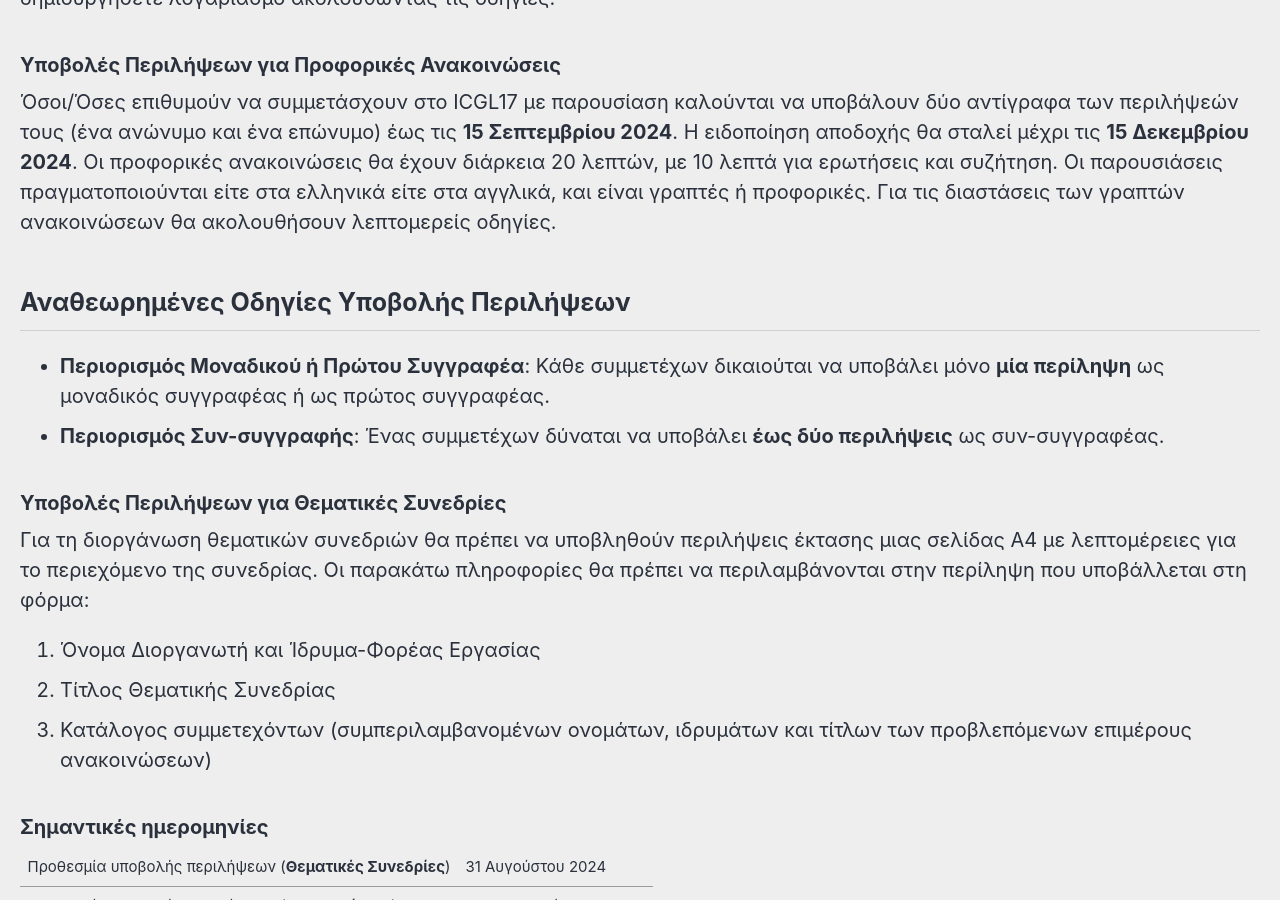
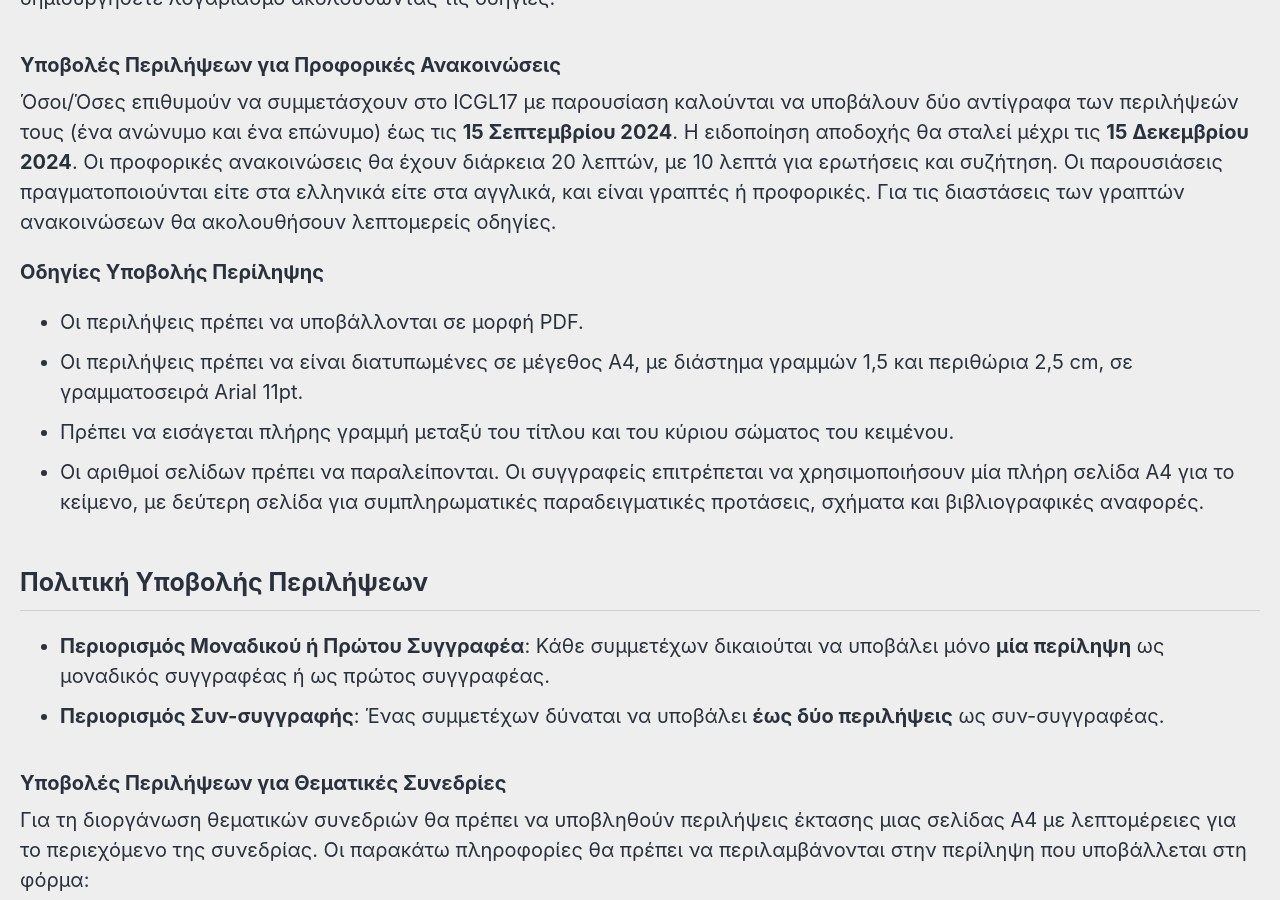
Before and after one commit to roryleung/ICGL17, a Jekyll site: the page built from _pages/gr_cfp.md, in a window 1280 px wide and 900 px high, scrolled down 770 px. Built offline with Jekyll 4.4.1, drawn with Linux system fonts in a browser that asks for light colours; cached includes are drawn as plain includes; nearby versions of some CDN libraries.

Commit message:
Update gr_cfp.md

```diff
--- a/_pages/gr_cfp.md
+++ b/_pages/gr_cfp.md
@@ -18,7 +18,13 @@ excerpt: "23-26 Σεπτεμβρίου 2025<br>Πανεπιστήμιο του C
 
 Όσοι/Όσες επιθυμούν να συμμετάσχουν στο ICGL17 με παρουσίαση καλούνται να υποβάλουν δύο αντίγραφα των περιλήψεών τους (ένα ανώνυμο και ένα επώνυμο) έως τις **15 Σεπτεμβρίου 2024**. Η ειδοποίηση αποδοχής θα σταλεί μέχρι τις **15 Δεκεμβρίου 2024**. Οι προφορικές ανακοινώσεις θα έχουν διάρκεια 20 λεπτών, με 10 λεπτά για ερωτήσεις και συζήτηση. Οι παρουσιάσεις πραγματοποιούνται είτε στα ελληνικά είτε στα αγγλικά, και είναι γραπτές ή προφορικές. Για τις διαστάσεις των γραπτών ανακοινώσεων θα ακολουθήσουν λεπτομερείς οδηγίες.
 
-## Αναθεωρημένες  Οδηγίες Υποβολής Περιλήψεων
+**Οδηγίες Υποβολής Περίληψης**
+- Οι περιλήψεις πρέπει να υποβάλλονται σε μορφή PDF.
+- Οι περιλήψεις πρέπει να είναι διατυπωμένες σε μέγεθος Α4, με διάστημα γραμμών 1,5 και περιθώρια 2,5 cm, σε γραμματοσειρά Arial 11pt.
+- Πρέπει να εισάγεται πλήρης γραμμή μεταξύ του τίτλου και του κύριου σώματος του κειμένου.
+- Οι αριθμοί σελίδων πρέπει να παραλείπονται. Οι συγγραφείς επιτρέπεται να χρησιμοποιήσουν μία πλήρη σελίδα Α4 για το κείμενο, με δεύτερη σελίδα για συμπληρωματικές παραδειγματικές προτάσεις, σχήματα και βιβλιογραφικές αναφορές.
+
+## Πολιτική Υποβολής Περιλήψεων
 
 - **Περιορισμός Μοναδικού ή Πρώτου Συγγραφέα**: Κάθε συμμετέχων δικαιούται να υποβάλει μόνο **μία περίληψη** ως μοναδικός συγγραφέας ή ως πρώτος συγγραφέας.
 - **Περιορισμός Συν-συγγραφής**:  Ένας συμμετέχων δύναται να υποβάλει **έως δύο περιλήψεις** ως συν-συγγραφέας.
```
